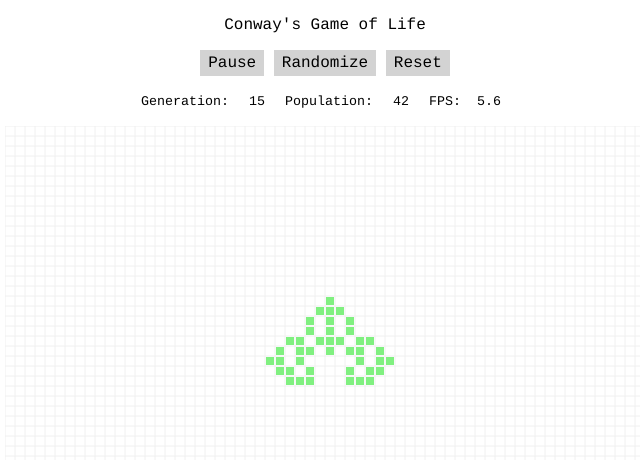
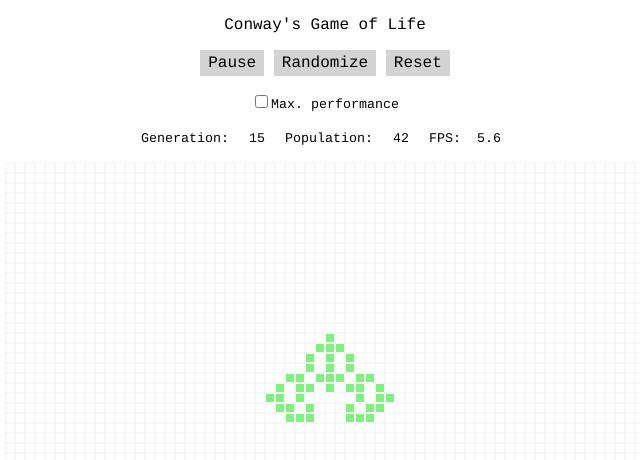
Before and after one commit to werediver/life-js, a plain HTML site: page life.html in a window 1280 px wide. Both pictures are taken after a click on the element "Play". Shown: the whole page, without its empty margins (315-955 px from the left). Drawn offline with Linux system fonts and the light colour scheme.

Commit message:
Max. perfomance mode added (max simulation speed possible). Checkbox added as the control element for this feature.

```diff
--- a/js/life.js
+++ b/js/life.js
@@ -34,7 +34,7 @@ var Life = (function () {
 		this.updateInfoCallback();
 	}
 
-	Life.prototype.play = function () {
+	Life.prototype.play = function (maxperf) {
 		var _this = this;
 		this.status = this.STATUS.PLAYING;
 		this.loopTimerId = setInterval(function () {
@@ -42,10 +42,11 @@ var Life = (function () {
 				_this.step()
 			else
 				clearInterval(_this.loopTimerId);
-		}, 1000 / 5);
+		}, maxperf ? 1 : 1000 / 5);
 	}
 
 	Life.prototype.pause = function () {
+		clearInterval(this.loopTimerId);
 		this.status = this.STATUS.PAUSED;
 		this.freqMeter.reset();
 	}
@@ -72,25 +73,28 @@ var Life = (function () {
 var life = null;
 
 function init() {
-	life = new Life("lifecanvas", 10);
+	life = new Life("life-canvas", 10);
 	life.refresh();
 
 	var ui = {
 		// Buttons
-		play:      document.getElementById("play"),
-		randomize: document.getElementById("randomize"),
-		reset:     document.getElementById("reset"),
+		play:      document.getElementById("life-play"),
+		randomize: document.getElementById("life-randomize"),
+		reset:     document.getElementById("life-reset"),
+
+		// Checkbox
+		maxperf: document.getElementById("life-maxperf"),
 
 		// Labels
-		generation: document.getElementById("generation"),
-		population: document.getElementById("population"),
-		fps:        document.getElementById("fps"),
+		generation: document.getElementById("life-generation"),
+		population: document.getElementById("life-population"),
+		fps:        document.getElementById("life-fps"),
 	}
 
 	ui.play.addEventListener("click", function () {
 		if (life.status == life.STATUS.PAUSED) {
 			ui.play.innerHTML = "Pause";
-			life.play();
+			life.play(ui.maxperf.checked);
 		} else {
 			ui.play.innerHTML = "Play";
 			life.pause();
@@ -107,6 +111,13 @@ function init() {
 		ui.play.innerHTML = "Play";
 	});
 
+	ui.maxperf.addEventListener("click", function () {
+		if (life.status == life.STATUS.PLAYING) {
+			life.pause();
+			life.play(ui.maxperf.checked);
+		}
+	})
+
 	life.updateInfoCallback = function () {
 		ui.generation.innerHTML = life.core.generation;
 		ui.population.innerHTML = life.core.population;
--- a/life.css
+++ b/life.css
@@ -1,23 +1,24 @@
 body {
 	font-family: courier;
+	text-align: center;
 }
 
-#play {
+#life-play {
 	display: inline-block;
 	width: 3em;
 }
 
-#play, #randomize, #reset {
+#life-play, #life-randomize, #life-reset {
 	cursor: pointer;
 	padding: 0.25em 0.5em;
 	background-color: lightgray;
 }
 
-#play:hover, #randomize:hover, #reset:hover {
+#life-play:hover, #life-randomize:hover, #life-reset:hover {
 	background-color: #80F080;
 }
 
-#generation, #population, #fps {
+#life-generation, #life-population, #life-fps {
 	display: inline-block;
 	width: 3em;
 }
--- a/life.html
+++ b/life.html
@@ -10,13 +10,12 @@
 		<script src="js/life.js" async="async" defer="defer"></script>
 	</head>
 	<body onload="init()">
-		<div align="center">
-			<p>Conway's Game of Life</p>
-			<p><span id="play">Play</span> <span id="randomize">Randomize</span> <span id="reset">Reset</span></p>
-			<p><small>Generation: <span id="generation">1</span> Population: <span id="population">0</span> FPS: <span id="fps">0.0</span></small></p>
-			<canvas id="lifecanvas" width="640px" height="480px">
-				&lt;canvas&gt; element is not supported.
-			</canvas>
-		</div>
+		<p>Conway's Game of Life</p>
+		<p><span id="life-play">Play</span> <span id="life-randomize">Randomize</span> <span id="life-reset">Reset</span></p>
+		<p><small><input id="life-maxperf" type="checkbox" />Max. performance</small></p>
+		<p><small>Generation: <span id="life-generation">1</span> Population: <span id="life-population">0</span> FPS: <span id="life-fps">0.0</span></small></p>
+		<canvas id="life-canvas" width="640px" height="480px">
+			&lt;canvas&gt; element is not supported.
+		</canvas>
 	</body>
 </html>
```
